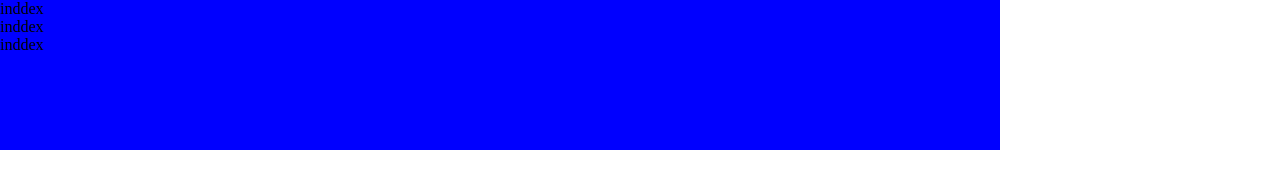
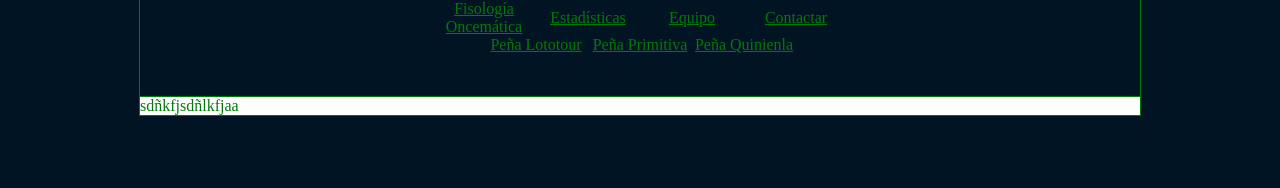
Before and after one commit to Pascualin157/curso, a plain HTML site: page botonera.html in a window 1280 px wide. Drawn offline with Linux system fonts and the light colour scheme.

Commit message:
subir archivo

```diff
--- a/botonera.html
+++ b/botonera.html
@@ -7,15 +7,34 @@
 <div class="cabecera">
     <ol class="bot_ini">
         <ul>
-            inddex
+           <a href="html/ini_fiso.html" target="_self">Fisología Oncemática</a>
         </ul>
         <ul>
-            inddex
+            <a href="html/ini_equipo.html" target="_self">Estadísticas</a>
         </ul>
         <ul>
-            inddex
+            <a href="html/ini_estadis.html" target="_self">Equipo</a>
+        </ul>
+        <ul>
+            <a href="html/ini_contac.html" target="_self">Contactar</a>
+        </ul>
+
+    </ol>
+    <ol class="bot_pena">
+        <ul>
+            <a href="html/pena_contac.html" target="_self">Peña Lototour</a>
+        </ul>
+        <ul>
+            <a href="html/pena_contac.html" target="_self">Peña Primitiva</a>
+        </ul>
+        <ul>
+            <a href="html/pena_contac.html" target="_self">Peña Quinienla</a>
         </ul>
     </ol>
 </div>
+<div class="cuerpo">
+sdñkfjsdñlkfjaa
+</div>
+
 </body>
 </html>
--- a/madre.css
+++ b/madre.css
@@ -2,23 +2,63 @@
 * {
     padding: 0px;
     margin: 0px;
-    background-color: 002222#;
+    color: #007a0a;
+    background-color: rgb(0, 20, 36);
 }
 .cabecera {
-    background-color: blue;
     display: block;
     width: 1000px;
-    height: 150px;
+    height: auto;
+    margin-left: auto;
+    margin-right: auto;
+   border-bottom:   1px solid #007a0a;
+   border-left:   1px solid #007a0a;
+   border-right:  1px solid #007a0a;
 }
 .bot_ini{
-  list-style-type: none;
-  margin: 0;
-  padding: 0;
+    text-align: center;
+    list-style-type: none;
+    height: auto;
+    width: 100%;
+    display: block;
+
+  }
+  .bot_ini ul {
+    display: inline-block;
+    width: 100px;
+  }
+  .bot_ini ul a{
+  vertical-align: middle;
+  display: inline-block;
+  width: 100px;
 }
-.bot_ini li {
-  display: inline-block;
-  background: 220099#;
-  width: 100px;
-  height: 100px;
-  border: 1px solid;
+  .bot_pena{
+    text-align: center;
+    list-style-type: none;
+    width: 100%;
+    height: 60px;
+    display: block;
+  }
+  .bot_pena ul {
+      vertical-align: middle;
+    display: inline-block;
+
+    width: 100px;
+  }
+  .bot_pena ul a{
+    vertical-align: middle;
+    display: inline-block;
+    width: 100px;
+    height: 60px;
 }
+    .cuerpo {
+    width: 1000px;
+    height: auto;
+    margin-left: auto;
+    margin-right: auto;
+   border-bottom: 1px solid #007a0a;
+   border-left:   1px solid #007a0a;
+   border-right:  1px solid #007a0a;;
+    background-color: #ffffff;
+    display: block;
+    }
```
Also changed, not shown: html/ini_contac.html (added, +10 -0 lines), html/ini_equipo.html (added, +10 -0 lines), html/ini_estadis.html (added, +10 -0 lines), html/ini_fiso.html (added, +10 -0 lines), img/log_lototour.png (added), img/log_primi.png (added), img/log_quini.png (added).
